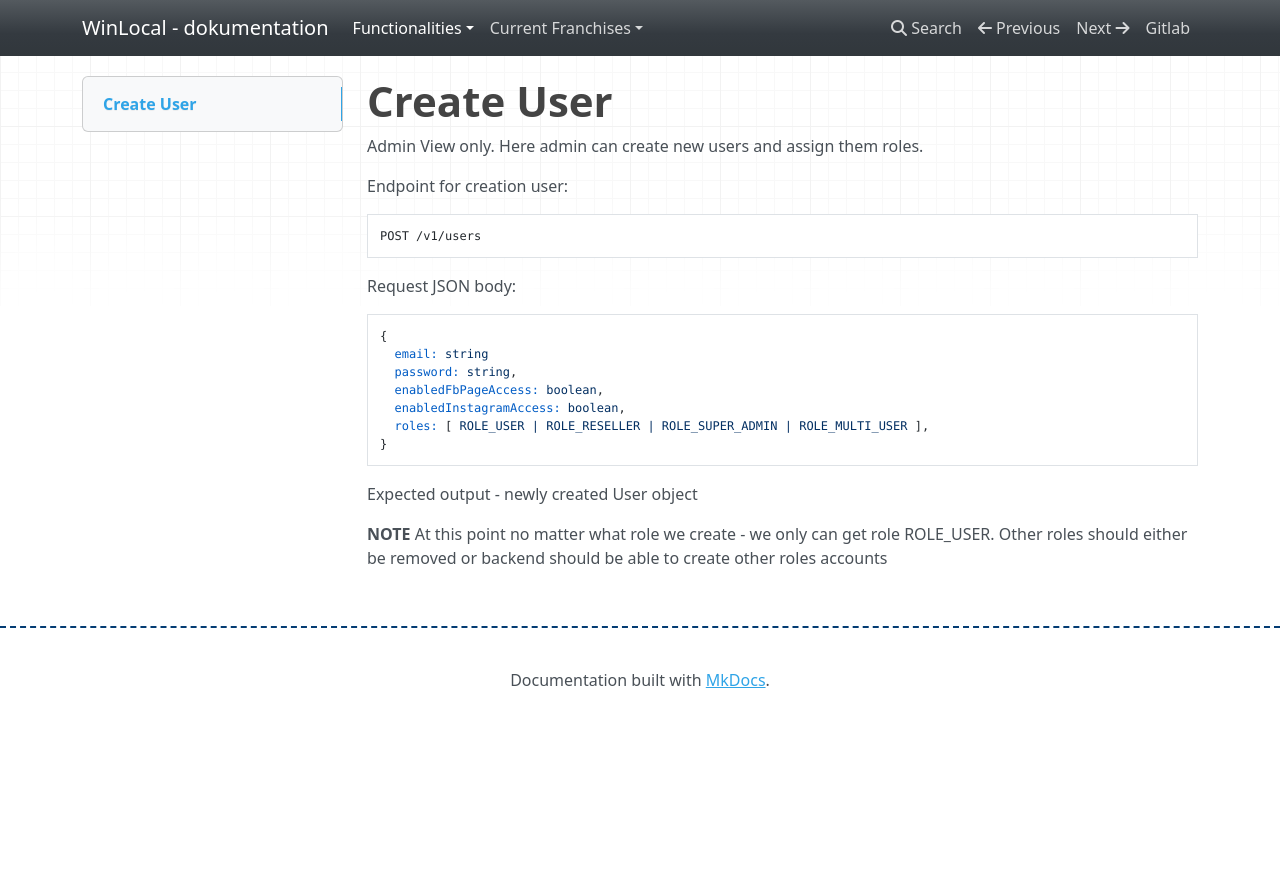
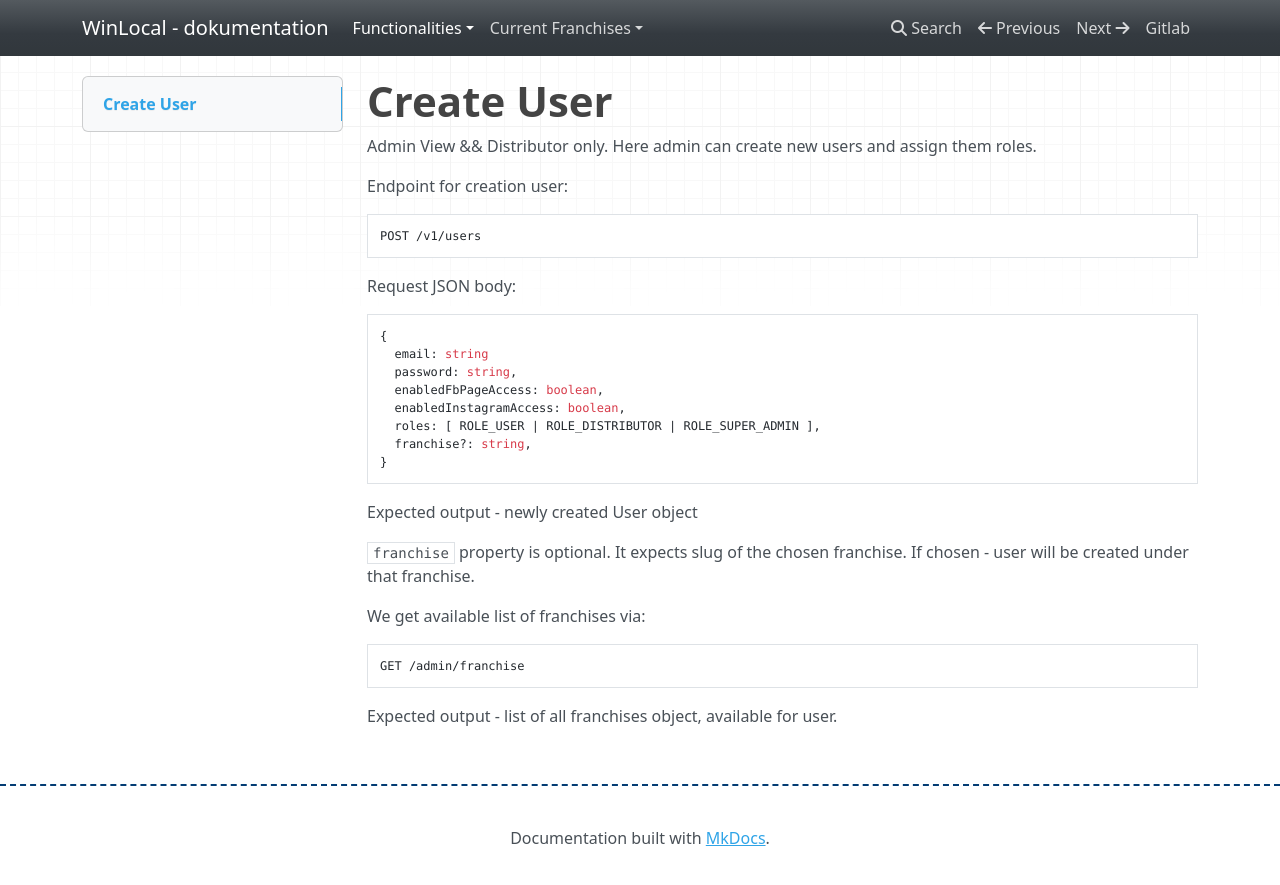
Before and after one commit to kalniei/wl-docs, an MkDocs documentation site: the page built from docs/admin/create-user.md, in a window 1280 px wide. Shown: the top 885 px of the page. Built offline with MkDocs 1.6.1, drawn with Linux system fonts in a browser that asks for light colours; nearby versions of some CDN libraries.

Commit message:
Edit docs - distributor view

````diff
--- a/docs/admin/create-user.md
+++ b/docs/admin/create-user.md
@@ -1,6 +1,6 @@
 # Create User
 
-Admin View only.
+Admin View && Distributor only.
 Here admin can create new users and assign them roles.
 
 Endpoint for creation user:
@@ -17,12 +17,19 @@
   password: string,
   enabledFbPageAccess: boolean,
   enabledInstagramAccess: boolean,
-  roles: [ ROLE_USER | ROLE_RESELLER | ROLE_SUPER_ADMIN | ROLE_MULTI_USER ],
+  roles: [ ROLE_USER | ROLE_DISTRIBUTOR | ROLE_SUPER_ADMIN ],
+  franchise?: string,
 }
 ```
 
 Expected output - newly created User object
 
+`franchise` property is optional. It expects slug of the chosen franchise. If chosen - user will be created under that franchise.
 
-**NOTE** At this point no matter what role we create - we only can get role ROLE_USER.
-Other roles should either be removed or backend should be able to create other roles accounts
+We get available list of franchises via:
+
+```
+GET /admin/franchise
+```
+
+Expected output - list of all franchises object, available for user.
````
Also changed, not shown: docs/admin/franchise-manager.md (+1 -1 lines), docs/admin/user-accounts.md (+1 -1 lines).
